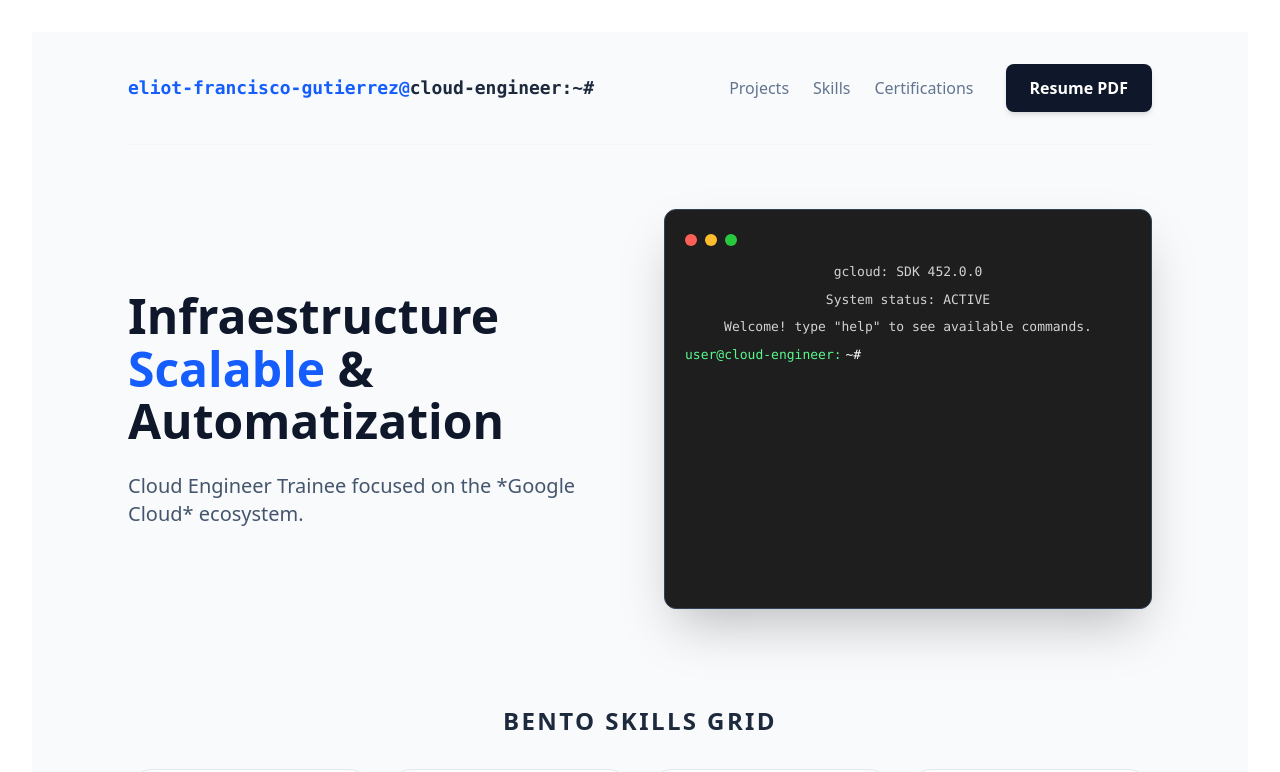
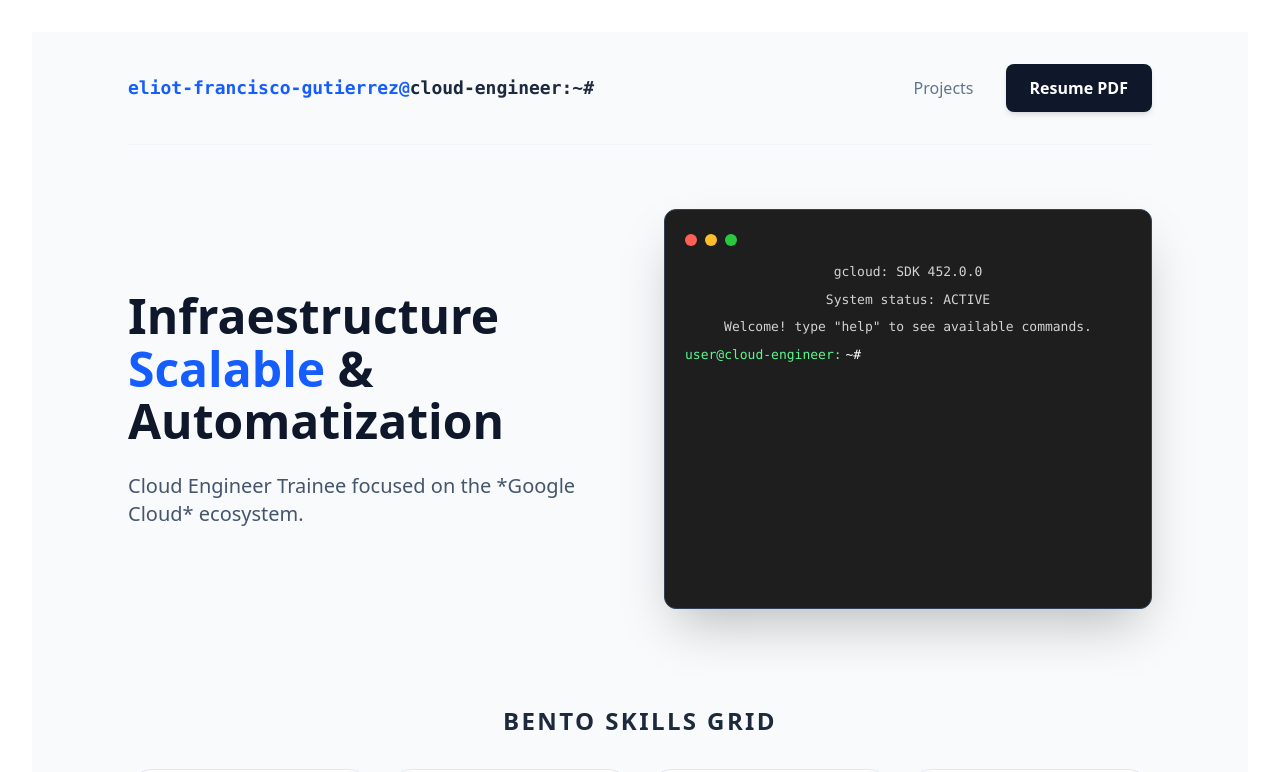
Before and after one commit to Seven-99/Portfolio-cloud-engineer, a React (Vite) app in the folder react/: page / in a window 1280 px wide. Shown: the top 772 px of the page. Built offline with nearby package versions, Linux system fonts and the light colour scheme.

Commit message:
Edited Navbar component and updated resume.pdf

```diff
--- a/react/src/components/Navbar.jsx
+++ b/react/src/components/Navbar.jsx
@@ -13,8 +13,8 @@ export default function Navbar() {
         {/* Navegation Links with separation */}
         <div className="flex gap-6">
           <a href="#projects" className="hover:text-blue-600 transition-colors">Projects</a>
-          <a href="#skills" className="hover:text-blue-600 transition-colors">Skills</a>
-          <a href="#certifications" className="hover:text-blue-600 transition-colors">Certifications</a>
+          {/*<a href="#skills" className="hover:text-blue-600 transition-colors">Skills</a>
+          <a href="#certifications" className="hover:text-blue-600 transition-colors">Certifications</a>*/}
         </div>
 
         {/* Resumee button */}
```
Also changed, not shown: 1 other file (tests, documents, lock files or other folders).
